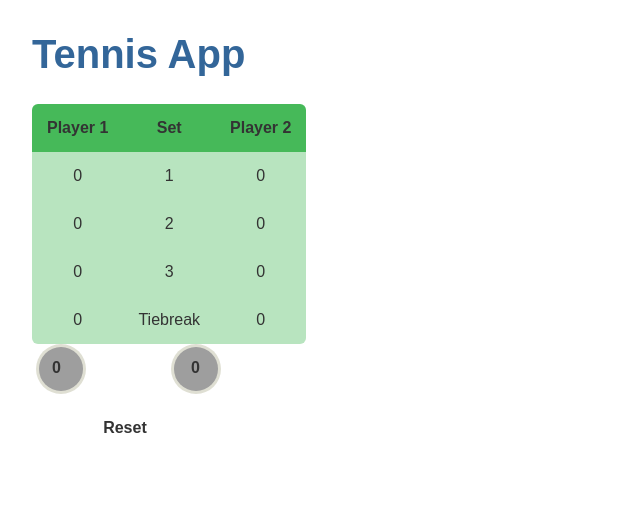
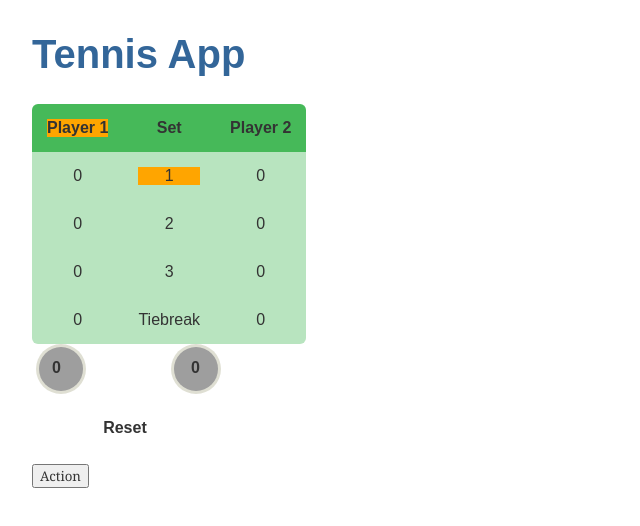
Before and after one commit to timroe7/tennis, an Angular app: page /counter in a window 1280 px wide. Shown: the top 526 px of the page, without its empty margins (0-640 px from the left). Built offline with nearby package versions, Linux system fonts and the light colour scheme; grey boxes are pictures that could not be loaded.

Commit message:
highlight the player serving and current set

```diff
--- a/src/app/app.module.ts
+++ b/src/app/app.module.ts
@@ -6,9 +6,12 @@ import { AppComponent } from './app.component';
 import { AppRoutingModule } from './app-routing.module';
 import { CounterComponent } from './counter/counter.component';
 import { GameService } from './game.service';
+import { BrowserAnimationsModule } from '@angular/platform-browser/animations';
+import { MatTooltipModule } from '@angular/material/tooltip';
 
 @NgModule({
-  imports:      [ BrowserModule, FormsModule, AppRoutingModule ],
+  imports:      [ BrowserModule, FormsModule, AppRoutingModule,
+                  BrowserAnimationsModule, MatTooltipModule],
   declarations: [ AppComponent, CounterComponent ],
   bootstrap:    [ AppComponent ],
   providers: [ GameService]
--- a/src/app/counter/counter.component.html
+++ b/src/app/counter/counter.component.html
@@ -1,23 +1,43 @@
 
 <table>
   <tr>
-      <th id="first-row-left">Player 1</th>
+      <th id="first-row-left">
+        <div *ngIf = "this.match.CurrentSet.WhichPlayerServing == true;else elseBlock4">
+          <div style ='background: orange'>Player 1</div>
+        </div>
+        <ng-template #elseBlock4>Player 1</ng-template>
+      </th>
       <th>Set</th>
-      <th id="first-row-right">Player 2</th>
+      <th id="first-row-right">
+        <div *ngIf = "this.match.CurrentSet.WhichPlayerServing == false;else elseBlock5">
+          <div style ='background: orange'>Player 2</div>
+        </div>
+        <ng-template #elseBlock5>Player 2</ng-template>
+      </th>
   </tr>
   <tr>
       <td>{{this.match.AllSets[0].Team1Games}}</td>
-      <td>1</td>
+      <td><div *ngIf = 'this.match.WhichSet == 0; else elseBlock1'>
+        <div style='background: orange'>1</div>
+        </div>
+      <ng-template #elseBlock1>1</ng-template>
+      </td>
       <td>{{this.match.AllSets[0].Team2Games}}</td>
   </tr>
   <tr>
       <td>{{this.match.AllSets[1].Team1Games}}</td>
-      <td>2</td>
+      <td><div *ngIf = 'this.match.WhichSet == 1; else elseBlock2'>
+        <div style='background: orange'>2</div>
+        </div>
+      <ng-template #elseBlock2>2</ng-template>
+      </td>
       <td>{{this.match.AllSets[1].Team2Games}}</td>
   </tr>
   <tr>
       <td>{{this.match.AllSets[2].Team1Games}}</td>
-      <td>3</td>
+      <td><div *ngIf = 'this.match.WhichSet == 2; else elseBlock3'><div style='background: orange'>3</div></div>
+     <ng-template #elseBlock3>3</ng-template>
+      </td>
       <td>{{this.match.AllSets[2].Team2Games}}</td>
   </tr>
   <tr>
@@ -45,3 +65,8 @@
   </div>
 
  <h1>{{winnerText}}</h1>
+ <button mat-raised-button
+        matTooltip="Info about the action"
+        aria-label="Button that displays a tooltip when focused or hovered over">
+  Action
+</button>
--- a/src/app/counter/counter.component.ts
+++ b/src/app/counter/counter.component.ts
@@ -11,18 +11,20 @@ import {GameService} from '../game.service'
 })
 export class CounterComponent implements OnInit {
   match = new Match();
-
+  currentTeam: boolean;
   constructor() { }
 
   ngOnInit() {
   }
 
   incrementPoint1 () {
-    debugger;
+    //debugger;
+    this.currentTeam = true;
     this.match.Team1Point();
-    this.match.AllSets[0].Team1Point;
+    //this.match.AllSets[0].Team1Point;
   }
   incrementPoint2() {
+    this.currentTeam = false;
     this.match.Team2Point();
   }
   resetButton() {
--- a/src/app/game.ts
+++ b/src/app/game.ts
@@ -10,6 +10,7 @@ export class Game {
   isFinished = false;
   gameWonBy = false;
   IsTiebreak = false;
+  WhoIsServing = false;
 
   Team1Point() {
     if (!this.isFinished) {
--- a/src/app/match.ts
+++ b/src/app/match.ts
@@ -15,6 +15,7 @@ export class Match {
     if (!this.IsMatchFinished) {
       this.CurrentSet.Team1Point();
       this.AllSets[this.WhichSet] = this.CurrentSet;
+      //if (this.AllSets[this.WhichSet].Current)
       if (this.CurrentSet.IsSetFinished) {
         this.WhichSet++;
         if (this.CurrentSet.SetWonBy) {
@@ -22,7 +23,23 @@ export class Match {
         } else {
           this.Team2Sets++;
         }
+        debugger;
         this.CurrentSet = new Set();
+        if (!this.AllSets[this.WhichSet-1].WhichPlayerServing && !this.AllSets[this.WhichSet-1].CurrentGame.IsTiebreak) {
+          this.CurrentSet.WhichPlayerServing = false;
+        }
+        else if (this.AllSets[this.WhichSet-1].WhichPlayerServing && !this.AllSets[this.WhichSet-1].CurrentGame.IsTiebreak) {
+          this.CurrentSet.WhichPlayerServing = true;
+        }
+        else if (this.AllSets[this.WhichSet-1].CurrentGame.IsTiebreak) {
+          if (this.AllSets[this.WhichSet-1].AllGames[0].WhoIsServing) {
+            this.CurrentSet.WhichPlayerServing = false;
+          }
+          else {
+            this.CurrentSet.WhichPlayerServing = true;
+          }
+        }
+
       }
     }
     this.CheckForMatchFinished();
@@ -39,6 +56,20 @@ export class Match {
           this.Team2Sets++;
         }
         this.CurrentSet = new Set();
+        if (this.AllSets[this.WhichSet-1].WhichPlayerServing && !this.AllSets[this.WhichSet-1].CurrentGame.IsTiebreak) {
+          this.CurrentSet.WhichPlayerServing = false;
+        }
+        else if (!this.AllSets[this.WhichSet-1].WhichPlayerServing && !this.AllSets[this.WhichSet-1].CurrentGame.IsTiebreak) {
+          this.CurrentSet.WhichPlayerServing = true;
+        }
+        else if (this.AllSets[this.WhichSet-1].CurrentGame.IsTiebreak) {
+          if (this.AllSets[this.WhichSet-1].AllGames[0].WhoIsServing) {
+            this.CurrentSet.WhichPlayerServing = false;
+          }
+          else {
+            this.CurrentSet.WhichPlayerServing = true;
+          }
+        }
       }
     }
     this.CheckForMatchFinished();
--- a/src/app/set.ts
+++ b/src/app/set.ts
@@ -2,6 +2,7 @@ import { Game } from "./game";
 
 export class Set {
   WhichSet = 0;
+  WhichPlayerServing = true;
   AllGames = new Array<Game>();
   CurrentGame = new Game();
   Team1Games = 0;
@@ -12,9 +13,16 @@ export class Set {
   SetWonBy = false;
   IsInTieBreak = false;
 
+  changePlayerServing() {
+    if (this.WhichPlayerServing) this.WhichPlayerServing = false;
+    else this.WhichPlayerServing = true;
+  }
   Team1Point() {
     if (this.IsInTieBreak) {
       this.CurrentGame.TiebreakTeam1Point();
+      if ((this.CurrentGame.Team1TiebreakScore + this.CurrentGame.Team2TiebreakScore) % 2 != 0) {
+        this.changePlayerServing();
+      }
     } else {
       this.CurrentGame.Team1Point();
     }
@@ -22,10 +30,16 @@ export class Set {
         this.AllGames.push(this.CurrentGame);
         if (this.CurrentGame.gameWonBy == true) {
           this.Team1Games++;
+          this.changePlayerServing();
         } else {
           this.Team2Games++;
+          this.changePlayerServing();
         }
+        if (!this.CurrentGame.IsInTieBreak) {
         this.CurrentGame = new Game();
+        this.CurrentGame.WhoIsServing = this.WhichPlayerServing;
+        }
+
       }
       this.CheckForSetFinished();
       this.AreWeInTiebreak();
@@ -33,6 +47,9 @@ export class Set {
   Team2Point() {
     if (this.IsInTieBreak) {
       this.CurrentGame.TiebreakTeam2Point();
+      if ((this.CurrentGame.Team1TiebreakScore + this.CurrentGame.Team2TiebreakScore) % 2 != 0) {
+        this.changePlayerServing();
+      }
     } else {
       this.CurrentGame.Team2Point();
     }
@@ -40,10 +57,15 @@ export class Set {
         this.AllGames.push(this.CurrentGame);
         if (this.CurrentGame.gameWonBy == true) {
           this.Team1Games++;
+           this.changePlayerServing();
         } else {
           this.Team2Games++;
+           this.changePlayerServing();
         }
+        if (!this.CurrentGame.IsInTieBreak) {
         this.CurrentGame = new Game();
+        this.CurrentGame.WhoIsServing = this.WhichPlayerServing;
+        }
       }
       this.CheckForSetFinished();
       this.AreWeInTiebreak();
--- a/src/styles.css
+++ b/src/styles.css
@@ -1,4 +1,5 @@
 /* Application-wide Styles */
+@import '@angular/material/prebuilt-themes/deeppurple-amber.css';
 h1 {
   color: #369;
   font-family: Arial, Helvetica, sans-serif;
```
